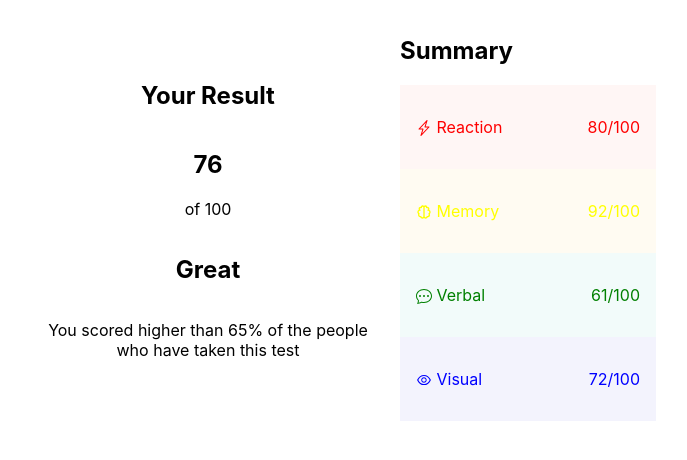
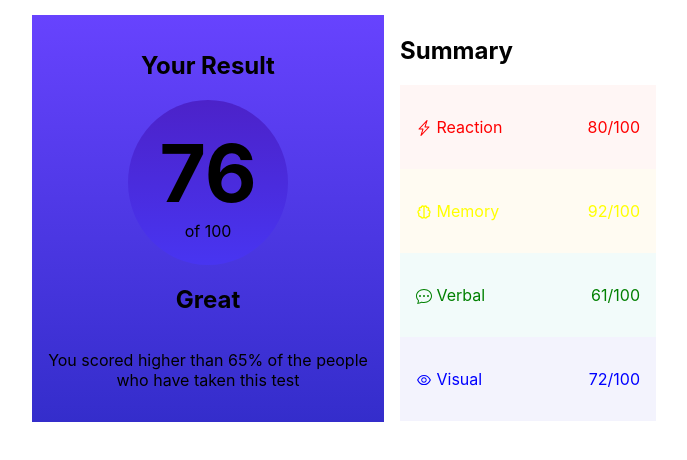
Before and after one commit to MirkusX/results-summary-component, a React (Create React App) app: page / in a window 1280 px wide. Shown: the top 460 px of the page, without its empty margins (256-943 px from the left). Built offline with nearby package versions, Linux system fonts and the light colour scheme.

Commit message:
gradient background added

```diff
--- a/src/App.js
+++ b/src/App.js
@@ -3,6 +3,7 @@ import { array } from "./components/array";
 import {
   StyledDiv,
   StyledH1,
+  StyledP,
   StyledSection,
 } from "./components/StyledComponents";
 
@@ -10,12 +11,12 @@ function App() {
   return (
     <div className="App">
       <StyledSection>
-        <StyledDiv column>
+        <StyledDiv columnBlue>
           <h1>Your Result</h1>
-          <div>
-            <h1>76</h1>
-            <p>of 100</p>
-          </div>
+          <StyledDiv circle>
+            <StyledH1 circleH1>76</StyledH1>
+            <StyledP>of 100</StyledP>
+          </StyledDiv>
           <h1>Great</h1>
           <p>
             You scored higher than 65% of the people who have taken this test
--- a/src/components/StyledComponents.js
+++ b/src/components/StyledComponents.js
@@ -39,8 +39,40 @@ export const StyledDiv = styled.div`
     width: 25%;
     `;
   }}
+  ${(props) => {
+    if (props.columnBlue)
+      return `
+    flex-direction: column;
+    width: 25%;
+   background: rgb(52,45,203);
+  background: linear-gradient(0deg, rgba(52,45,203,1) 0%, rgba(103,67,254,1) 100%);
+    `;
+  }}
+  ${(props) => {
+    if (props.circle)
+      return `
+    flex-direction: column;
+    border-radius: 50%;
+    width: 35%;
+    height: auto;
+    background: rgb(72,53,241);
+background: linear-gradient(0deg, rgba(72,53,241,1) 0%, rgba(76,34,201,1) 100%);
+    margin: 0 auto;
+    padding: 1.5em;`;
+  }}
 `;
 
 export const StyledH1 = styled.h1`
   text-align: left;
+  ${(props) => {
+    if (props.circleH1)
+      return `
+    font-size: 5rem;
+    margin: 0;
+    text-align: center;`;
+  }}
 `;
+
+export const StyledP = styled.p`
+  margin: 0;
+`;
```
